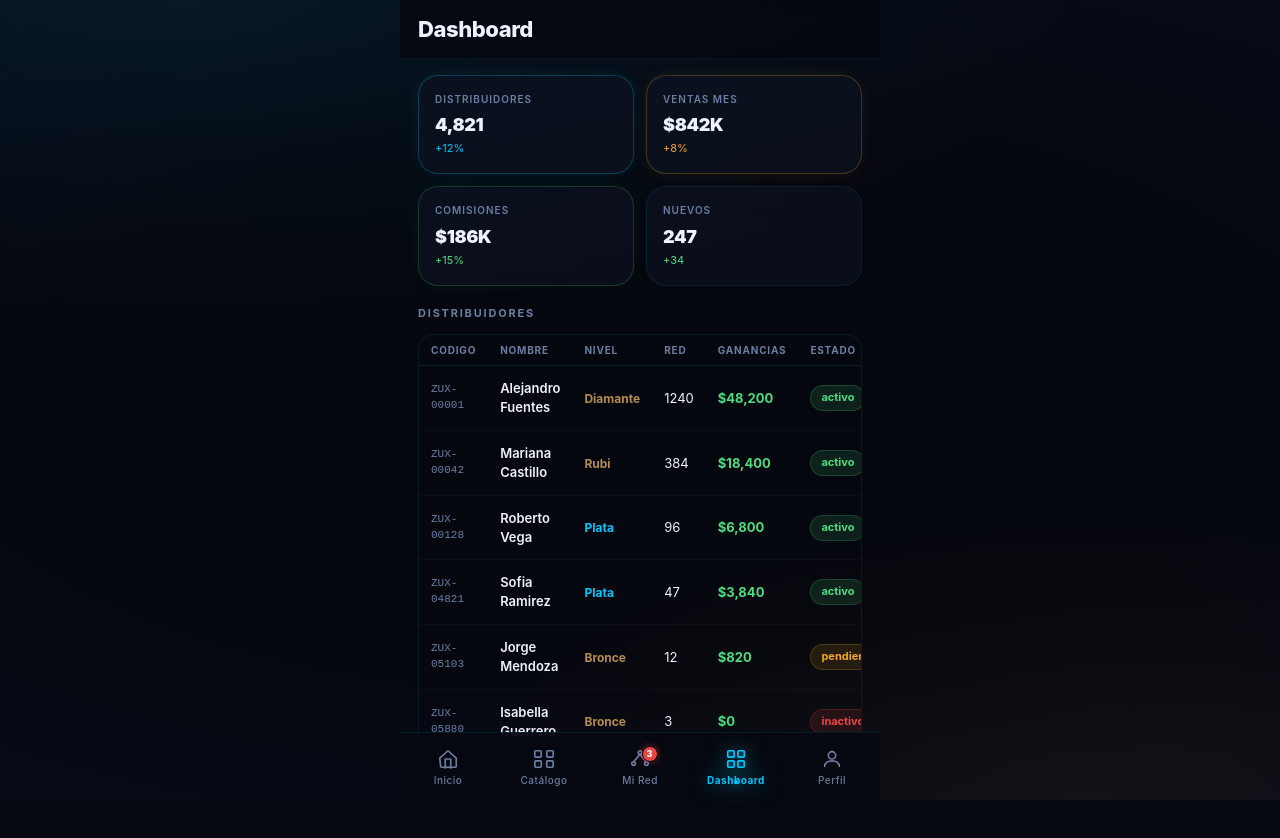
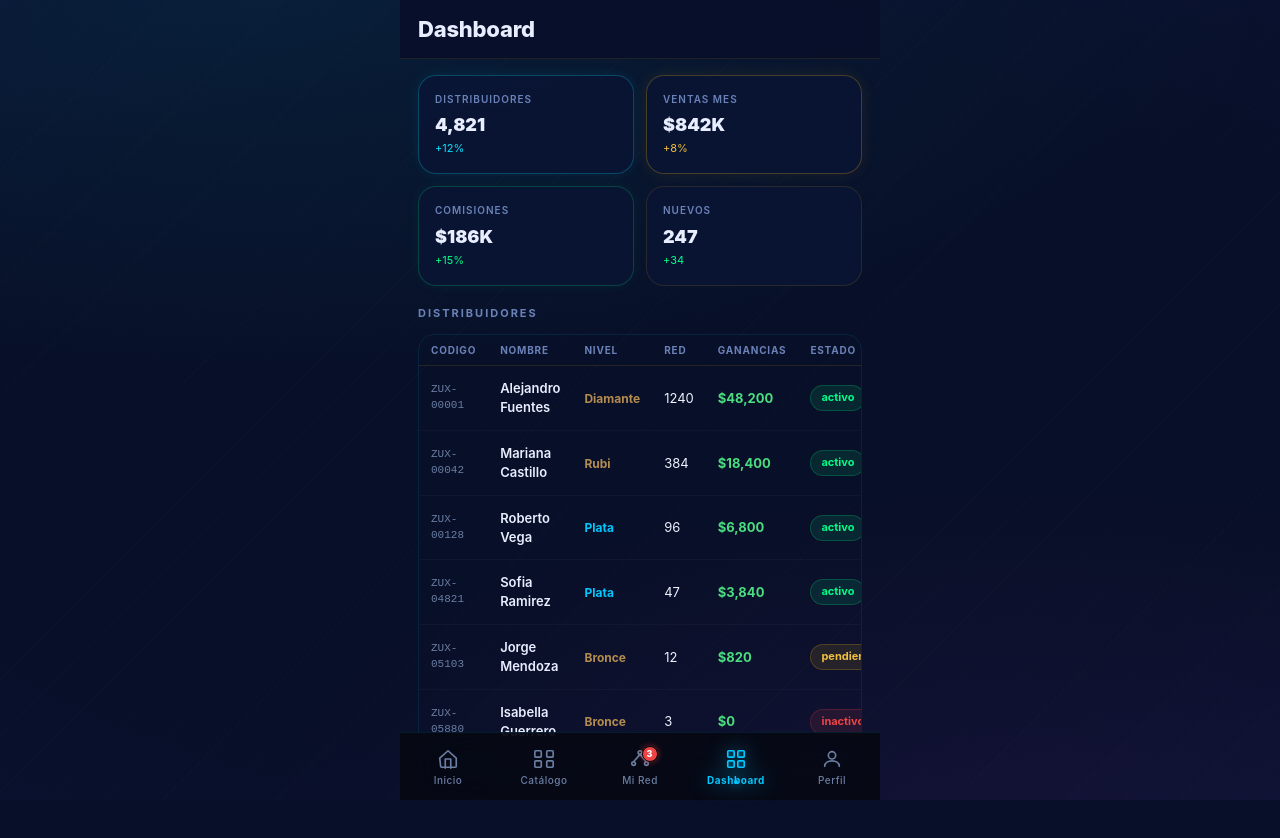
Before and after one commit to turbillon50/zuxen-mexico, a Next.js app: page /admin in a window 1280 px wide. Shown: the top 838 px of the page. Built offline with nearby package versions, Linux system fonts and the light colour scheme.

Commit message:
feat: paleta oficial Zuxen — gaming navy+gold+energy, textura diagonal

```diff
--- a/app/globals.css
+++ b/app/globals.css
@@ -1,93 +1,147 @@
 :root{
-  --navy:#0a1628;--cyan:#00c8ff;--gold:#f5a623;--green:#4ade80;
-  --bg:#06080f;--surface:#0d1220;--surface2:#111827;
-  --border:rgba(0,200,255,.12);--border-gold:rgba(245,166,35,.18);
-  --txt:#eef2ff;--txt2:#6b7fa3;
-  --glass:rgba(13,18,32,.72);--glass-stroke:rgba(0,200,255,.1);
-  --radius:20px;--nav-h:68px;
+  /* Paleta oficial Zuxen — azul marino gaming + dorado + energía */
+  --navy:#0b1535;--navy2:#0d1a42;--cyan:#00e5ff;--gold:#d4a017;--gold2:#f0c040;
+  --energy-blue:#00e5ff;--energy-orange:#ff7b00;--energy-purple:#cc44ff;--energy-green:#00ff88;
+  --bg:#080f28;--surface:#0d1535;--surface2:#111e45;
+  --border:rgba(212,160,23,.18);--border-cyan:rgba(0,229,255,.12);
+  --txt:#e8eeff;--txt2:#6b82b8;
+  --glass:rgba(8,15,40,.75);--glass-stroke:rgba(212,160,23,.15);
+  --radius:18px;--nav-h:68px;
   --font:-apple-system,BlinkMacSystemFont,'SF Pro Display','Segoe UI',system-ui,sans-serif;
 }
 *{box-sizing:border-box;margin:0;padding:0;-webkit-tap-highlight-color:transparent}
 html{scrollbar-width:none;-webkit-text-size-adjust:100%;scroll-behavior:smooth}
 ::-webkit-scrollbar{display:none}
 html,body{height:100%;overscroll-behavior:none}
-body{background:var(--bg);color:var(--txt);font-family:var(--font);line-height:1.45;
-  overflow-x:hidden;-webkit-font-smoothing:antialiased;-webkit-overflow-scrolling:touch;touch-action:pan-y}
-body::before{content:"";position:fixed;inset:0;z-index:0;pointer-events:none;
-  background:radial-gradient(ellipse 70% 40% at 15% 0%,rgba(0,200,255,.07),transparent),
-    radial-gradient(ellipse 50% 35% at 85% 100%,rgba(245,166,35,.05),transparent),
-    radial-gradient(ellipse 90% 60% at 50% 50%,#06080f 55%,#080c18);
-  animation:auroraShift 14s ease-in-out infinite alternate}
+body{
+  background:var(--bg);
+  color:var(--txt);font-family:var(--font);line-height:1.45;overflow-x:hidden;
+  -webkit-font-smoothing:antialiased;-webkit-overflow-scrolling:touch;touch-action:pan-y;
+}
+/* Fondo con textura diagonal gaming */
+body::before{
+  content:"";position:fixed;inset:0;z-index:0;pointer-events:none;
+  background:
+    repeating-linear-gradient(135deg,rgba(212,160,23,.015) 0px,rgba(212,160,23,.015) 1px,transparent 1px,transparent 40px),
+    radial-gradient(ellipse 80% 50% at 20% 0%,rgba(0,229,255,.07),transparent),
+    radial-gradient(ellipse 60% 40% at 80% 100%,rgba(204,68,255,.05),transparent),
+    radial-gradient(ellipse 100% 80% at 50% 50%,#080f28 55%,#0a1232);
+}
 body>*{position:relative;z-index:1}
 .shell{max-width:480px;margin:0 auto;min-height:100vh;
   padding-bottom:calc(var(--nav-h) + 16px + env(safe-area-inset-bottom))}
-h1,h2,h3{font-weight:800;letter-spacing:-.02em}
-.v-card{background:var(--glass);border:1px solid var(--glass-stroke);
-  backdrop-filter:blur(18px) saturate(160%);-webkit-backdrop-filter:blur(18px) saturate(160%);
-  border-radius:var(--radius);padding:18px;margin-bottom:12px;transition:border-color .25s,box-shadow .25s}
-.v-card:active{border-color:rgba(0,200,255,.28);box-shadow:0 0 16px rgba(0,200,255,.1)}
-.v-card-gold{border-color:var(--border-gold)}
+h1,h2,h3{font-weight:800;letter-spacing:-.01em}
+
+/* Cards glass marino */
+.v-card{
+  background:rgba(11,21,53,.75);
+  border:1px solid var(--glass-stroke);
+  backdrop-filter:blur(18px) saturate(150%);-webkit-backdrop-filter:blur(18px) saturate(150%);
+  border-radius:var(--radius);padding:18px;margin-bottom:12px;
+  transition:border-color .25s,box-shadow .25s;
+}
+.v-card:active{border-color:rgba(212,160,23,.4);box-shadow:0 0 20px rgba(212,160,23,.12)}
+.v-card-energy{border-color:rgba(0,229,255,.2);box-shadow:0 0 14px rgba(0,229,255,.06)}
 .v-section{padding:12px 18px}
-.v-sec-title{font-size:11px;text-transform:uppercase;letter-spacing:1.8px;color:var(--txt2);margin:20px 0 12px;font-weight:700}
-.v-btn{border:0;cursor:pointer;font-family:inherit;font-weight:800;border-radius:16px;padding:16px;width:100%;font-size:16px;transition:transform .15s,box-shadow .2s}
+.v-sec-title{font-size:11px;text-transform:uppercase;letter-spacing:2px;
+  color:var(--txt2);margin:20px 0 12px;font-weight:700}
+
+/* Botones */
+.v-btn{border:0;cursor:pointer;font-family:inherit;font-weight:900;
+  border-radius:14px;padding:16px;width:100%;font-size:16px;
+  transition:transform .15s,box-shadow .2s;letter-spacing:.5px}
 .v-btn:active{transform:scale(.97)}
-.v-btn-primary{background:linear-gradient(135deg,#00c8ff,#006aff);color:#06080f;box-shadow:0 0 28px rgba(0,200,255,.35)}
-.v-btn-gold{background:linear-gradient(135deg,#f5a623,#e07b00);color:#06080f;box-shadow:0 0 22px rgba(245,166,35,.3)}
-.v-btn-ghost{background:transparent;color:var(--txt2);border:1px solid rgba(0,200,255,.2);font-size:14px;font-weight:600}
+.v-btn-primary{
+  background:linear-gradient(135deg,#d4a017,#f0c040,#d4a017);
+  background-size:200% 100%;color:#08080c;
+  box-shadow:0 0 28px rgba(212,160,23,.45),0 0 8px rgba(240,192,64,.3);
+  animation:goldShimmer 3s ease-in-out infinite}
+.v-btn-energy{
+  background:linear-gradient(135deg,#00e5ff,#0066ff);color:#06080f;
+  box-shadow:0 0 24px rgba(0,229,255,.4)}
+.v-btn-ghost{background:transparent;color:var(--txt2);
+  border:1px solid rgba(212,160,23,.25);font-size:14px;font-weight:600}
+
+/* KPIs */
 .kpi-grid{display:grid;grid-template-columns:1fr 1fr;gap:12px;margin-bottom:16px}
-.kpi{background:var(--glass);border:1px solid var(--glass-stroke);
-  backdrop-filter:blur(18px);-webkit-backdrop-filter:blur(18px);border-radius:var(--radius);padding:16px;transition:border-color .2s}
-.kpi-cyan{border-color:rgba(0,200,255,.25);box-shadow:0 0 14px rgba(0,200,255,.08)}
-.kpi-gold{border-color:rgba(245,166,35,.25);box-shadow:0 0 14px rgba(245,166,35,.08)}
-.kpi-green{border-color:rgba(74,222,128,.2);box-shadow:0 0 14px rgba(74,222,128,.06)}
+.kpi{background:rgba(11,21,53,.8);border:1px solid var(--glass-stroke);
+  backdrop-filter:blur(18px);-webkit-backdrop-filter:blur(18px);
+  border-radius:var(--radius);padding:16px;transition:border-color .2s}
+.kpi-gold{border-color:rgba(212,160,23,.3);box-shadow:0 0 16px rgba(212,160,23,.1)}
+.kpi-cyan{border-color:rgba(0,229,255,.25);box-shadow:0 0 14px rgba(0,229,255,.08)}
+.kpi-green{border-color:rgba(0,255,136,.2);box-shadow:0 0 14px rgba(0,255,136,.06)}
 .kpi-label{font-size:10px;color:var(--txt2);margin-bottom:6px;text-transform:uppercase;letter-spacing:1px;font-weight:600}
 .kpi-val{font-size:24px;font-weight:900;letter-spacing:-.03em}
-.kpi-val-sm{font-size:18px;font-weight:900;letter-spacing:-.02em}
-.kpi-sub{font-size:11px;color:var(--green);margin-top:3px}
-.kpi-sub-gold{font-size:11px;color:var(--gold);margin-top:3px}
+.kpi-val-sm{font-size:18px;font-weight:900}
+.kpi-sub{font-size:11px;color:#00ff88;margin-top:3px}
+.kpi-sub-gold{font-size:11px;color:var(--gold2);margin-top:3px}
 .kpi-sub-cyan{font-size:11px;color:var(--cyan);margin-top:3px}
+
+/* Pills */
 .pill{padding:4px 10px;border-radius:20px;font-size:11px;font-weight:700;display:inline-block;cursor:pointer;transition:all .15s}
-.pill-cyan{background:rgba(0,200,255,.12);color:var(--cyan);border:1px solid rgba(0,200,255,.2)}
-.pill-gold{background:rgba(245,166,35,.12);color:var(--gold);border:1px solid rgba(245,166,35,.2)}
-.pill-green{background:rgba(74,222,128,.12);color:var(--green);border:1px solid rgba(74,222,128,.2)}
-.pill-red{background:rgba(239,68,68,.12);color:#ef4444;border:1px solid rgba(239,68,68,.2)}
-.pill-active{background:var(--cyan)!important;color:#06080f!important;border-color:var(--cyan)!important}
-.glow-cyan{box-shadow:0 0 24px rgba(0,200,255,.35),0 0 8px rgba(0,200,255,.2)}
-.glow-gold{box-shadow:0 0 24px rgba(245,166,35,.35),0 0 8px rgba(245,166,35,.2)}
-.avatar-ring{border:2px solid var(--cyan);box-shadow:0 0 0 3px rgba(0,200,255,.15);animation:ringPulse 3s ease-in-out infinite}
-.avatar-ring-gold{border:2px solid var(--gold);box-shadow:0 0 0 3px rgba(245,166,35,.15);animation:ringPulseGold 3s ease-in-out infinite}
-.v-header{position:sticky;top:0;z-index:20;background:rgba(6,8,15,.85);
+.pill-cyan{background:rgba(0,229,255,.1);color:var(--cyan);border:1px solid rgba(0,229,255,.2)}
+.pill-gold{background:rgba(212,160,23,.12);color:var(--gold2);border:1px solid rgba(212,160,23,.25)}
+.pill-green{background:rgba(0,255,136,.1);color:#00ff88;border:1px solid rgba(0,255,136,.2)}
+.pill-red{background:rgba(239,68,68,.1);color:#ef4444;border:1px solid rgba(239,68,68,.2)}
+.pill-purple{background:rgba(204,68,255,.1);color:#cc44ff;border:1px solid rgba(204,68,255,.2)}
+.pill-active{background:var(--gold)!important;color:#06080f!important;border-color:var(--gold)!important}
+
+/* Glows gaming */
+.glow-gold{box-shadow:0 0 28px rgba(212,160,23,.5),0 0 10px rgba(240,192,64,.3)}
+.glow-energy{box-shadow:0 0 24px rgba(0,229,255,.4),0 0 8px rgba(0,229,255,.2)}
+.glow-purple{box-shadow:0 0 20px rgba(204,68,255,.4)}
+
+/* Avatar ring dorado */
+.avatar-ring{border:2px solid var(--gold);box-shadow:0 0 0 3px rgba(212,160,23,.2);animation:ringPulseGold 3s ease-in-out infinite}
+.avatar-ring-cyan{border:2px solid var(--cyan);box-shadow:0 0 0 3px rgba(0,229,255,.15);animation:ringPulseCyan 3s ease-in-out infinite}
+
+/* Header sticky gaming */
+.v-header{position:sticky;top:0;z-index:20;
+  background:rgba(8,15,40,.9);
   backdrop-filter:blur(20px) saturate(180%);-webkit-backdrop-filter:blur(20px) saturate(180%);
-  border-bottom:1px solid rgba(0,200,255,.08);padding:14px 18px 12px;
-  padding-top:calc(14px + env(safe-area-inset-top))}
-.v-search{width:100%;background:rgba(13,18,32,.8);border:1px solid var(--border);
+  border-bottom:1px solid rgba(212,160,23,.12);
+  padding:14px 18px 12px;padding-top:calc(14px + env(safe-area-inset-top))}
+
+/* Search */
+.v-search{width:100%;background:rgba(11,21,53,.8);border:1px solid rgba(212,160,23,.15);
   border-radius:14px;padding:12px 16px;color:var(--txt);font-family:inherit;font-size:14px;
   outline:none;transition:border-color .2s,box-shadow .2s}
-.v-search:focus{border-color:rgba(0,200,255,.4);box-shadow:0 0 12px rgba(0,200,255,.12)}
+.v-search:focus{border-color:rgba(0,229,255,.4);box-shadow:0 0 12px rgba(0,229,255,.12)}
 .v-search::placeholder{color:var(--txt2)}
+
+/* Progress dorado */
 .v-progress-track{height:6px;background:rgba(255,255,255,.06);border-radius:6px;overflow:hidden}
-.v-progress-fill{height:100%;border-radius:6px;background:linear-gradient(90deg,var(--cyan),var(--gold));
-  transition:width .8s cubic-bezier(.16,1,.3,1);box-shadow:0 0 8px rgba(0,200,255,.4)}
+.v-progress-fill{height:100%;border-radius:6px;
+  background:linear-gradient(90deg,#00e5ff,#d4a017,#f0c040);
+  transition:width .8s cubic-bezier(.16,1,.3,1);
+  box-shadow:0 0 10px rgba(212,160,23,.5)}
+
+/* Badge */
 .badge{position:absolute;top:-4px;right:-4px;min-width:16px;height:16px;
   background:#ef4444;color:#fff;border-radius:8px;font-size:9px;font-weight:800;
   display:flex;align-items:center;justify-content:center;padding:0 4px;
   border:1.5px solid #06080f;box-shadow:0 0 6px rgba(239,68,68,.5);
   animation:badgePop .3s cubic-bezier(.16,1,.3,1)}
-.shimmer{background:linear-gradient(90deg,var(--surface) 25%,var(--surface2) 50%,var(--surface) 75%);
-  background-size:200% 100%;animation:shimmerAnim 1.5s infinite;border-radius:var(--radius)}
+
+/* Live */
 .live-badge{display:inline-flex;align-items:center;gap:4px;background:rgba(239,68,68,.12);
   color:#ef4444;border:1px solid rgba(239,68,68,.25);border-radius:20px;
-  font-size:10px;font-weight:800;padding:3px 8px;letter-spacing:.5px}
+  font-size:10px;font-weight:800;padding:3px 8px}
 .live-dot{width:5px;height:5px;border-radius:50%;background:#ef4444;animation:livePulse 1.2s ease-in-out infinite;display:inline-block}
+
+/* FAB WhatsApp */
 .fab{position:fixed;right:18px;bottom:calc(var(--nav-h) + 20px + env(safe-area-inset-bottom));
-  width:52px;height:52px;border-radius:50%;border:0;cursor:pointer;
+  width:54px;height:54px;border-radius:50%;border:0;cursor:pointer;
   display:flex;align-items:center;justify-content:center;z-index:30;
-  background:linear-gradient(135deg,#25d366,#128c7e);box-shadow:0 4px 20px rgba(37,211,102,.4);
+  background:linear-gradient(135deg,#25d366,#128c7e);
+  box-shadow:0 4px 20px rgba(37,211,102,.45),0 0 0 2px rgba(37,211,102,.1);
   transition:transform .2s,box-shadow .2s}
-.fab:active{transform:scale(.92);box-shadow:0 2px 10px rgba(37,211,102,.3)}
-.sep{height:1px;background:var(--border);margin:4px 0}
+.fab:active{transform:scale(.91);box-shadow:0 2px 10px rgba(37,211,102,.3)}
+
+/* Tabla */
+.sep{height:1px;background:rgba(212,160,23,.1);margin:4px 0}
 .v-card-row{display:flex;justify-content:space-between;align-items:center;
-  padding:10px 0;border-bottom:1px solid rgba(255,255,255,.04);font-size:14px}
+  padding:10px 0;border-bottom:1px solid rgba(212,160,23,.08);font-size:14px}
 .v-card-row:last-child{border-bottom:none}
 .v-muted{color:var(--txt2);font-size:13px}
 .h-scroll{display:flex;gap:12px;overflow-x:auto;padding:0 18px 8px;
@@ -96,23 +150,27 @@ h1,h2,h3{font-weight:800;letter-spacing:-.02em}
 .h-scroll>*{scroll-snap-align:start;flex-shrink:0}
 table{width:100%;border-collapse:collapse}
 th{font-size:10px;color:var(--txt2);text-align:left;padding:8px 12px;
-  border-bottom:1px solid var(--border);font-weight:700;letter-spacing:.8px;text-transform:uppercase}
+  border-bottom:1px solid rgba(212,160,23,.15);font-weight:700;letter-spacing:.8px;text-transform:uppercase}
 td{font-size:13px;padding:13px 12px;border-bottom:1px solid rgba(255,255,255,.03);transition:background .15s}
-tr:hover td{background:rgba(0,200,255,.04)}
-tr:active td{background:rgba(0,200,255,.08)}
-@keyframes auroraShift{0%{opacity:.8}50%{opacity:1}100%{opacity:.8}}
-@keyframes pulse-cyan{0%,100%{box-shadow:0 0 0 0 rgba(0,200,255,.5)}50%{box-shadow:0 0 0 8px rgba(0,200,255,0)}}
-@keyframes ringPulse{0%,100%{box-shadow:0 0 0 3px rgba(0,200,255,.15)}50%{box-shadow:0 0 0 6px rgba(0,200,255,.04)}}
-@keyframes ringPulseGold{0%,100%{box-shadow:0 0 0 3px rgba(245,166,35,.15)}50%{box-shadow:0 0 0 6px rgba(245,166,35,.04)}}
-@keyframes float{0%,100%{transform:translateY(0)}50%{transform:translateY(-6px)}}
-@keyframes breathe{0%,100%{opacity:.7;transform:scale(.97)}50%{opacity:1;transform:scale(1)}}
-@keyframes dash{to{stroke-dashoffset:0}}
-@keyframes shimmerAnim{0%{background-position:200% 0}100%{background-position:-200% 0}}
+tr:hover td{background:rgba(212,160,23,.04)}
+
+/* Keyframes gaming */
+@keyframes goldShimmer{0%{background-position:200% 0}100%{background-position:-200% 0}}
+@keyframes ringPulseGold{0%,100%{box-shadow:0 0 0 3px rgba(212,160,23,.2)}50%{box-shadow:0 0 0 7px rgba(212,160,23,.05)}}
+@keyframes ringPulseCyan{0%,100%{box-shadow:0 0 0 3px rgba(0,229,255,.15)}50%{box-shadow:0 0 0 6px rgba(0,229,255,.04)}}
+@keyframes pulse-gold{0%,100%{box-shadow:0 0 0 0 rgba(212,160,23,.5)}50%{box-shadow:0 0 0 10px rgba(212,160,23,0)}}
+@keyframes pulse-cyan{0%,100%{box-shadow:0 0 0 0 rgba(0,229,255,.5)}50%{box-shadow:0 0 0 10px rgba(0,229,255,0)}}
+@keyframes energyFlow{0%{transform:translateX(-100%);opacity:0}20%{opacity:1}80%{opacity:.8}100%{transform:translateX(100%);opacity:0}}
+@keyframes starSpin{0%{transform:rotate(0deg) scale(1)}50%{transform:rotate(180deg) scale(1.05)}100%{transform:rotate(360deg) scale(1)}}
+@keyframes rainbowGlow{0%{filter:hue-rotate(0deg) drop-shadow(0 0 16px rgba(0,229,255,.7))}50%{filter:hue-rotate(180deg) drop-shadow(0 0 20px rgba(204,68,255,.7))}100%{filter:hue-rotate(360deg) drop-shadow(0 0 16px rgba(0,229,255,.7))}}
 @keyframes badgePop{0%{transform:scale(0)}70%{transform:scale(1.2)}100%{transform:scale(1)}}
 @keyframes livePulse{0%,100%{opacity:1}50%{opacity:.3}}
-@keyframes eqBar{0%,100%{transform:scaleY(.3)}50%{transform:scaleY(1)}}
-@keyframes particleFloat{0%{transform:translateY(0) translateX(0);opacity:0}20%{opacity:.6}80%{opacity:.4}100%{transform:translateY(-80px) translateX(var(--dx,0px));opacity:0}}
+@keyframes eqBar{0%,100%{height:4px}50%{height:18px}}
+@keyframes particleFloat{0%{transform:translateY(0) translateX(0);opacity:0}20%{opacity:.8}80%{opacity:.4}100%{transform:translateY(-70px) translateX(var(--dx,0px));opacity:0}}
+@keyframes blobDrift{to{transform:translate(20px,-15px) scale(1.12)}}
+@keyframes float{0%,100%{transform:translateY(0)}50%{transform:translateY(-6px)}}
+@keyframes breathe{0%,100%{opacity:.6;transform:scale(.95)}50%{opacity:1;transform:scale(1.05)}}
 button,a{-webkit-tap-highlight-color:transparent;cursor:pointer}
 input,textarea,select{-webkit-appearance:none;appearance:none}
-::selection{background:rgba(0,200,255,.25);color:var(--txt)}
+::selection{background:rgba(212,160,23,.3);color:var(--txt)}
 @media(prefers-reduced-motion:reduce){*{transition:none!important;animation:none!important}}
```
